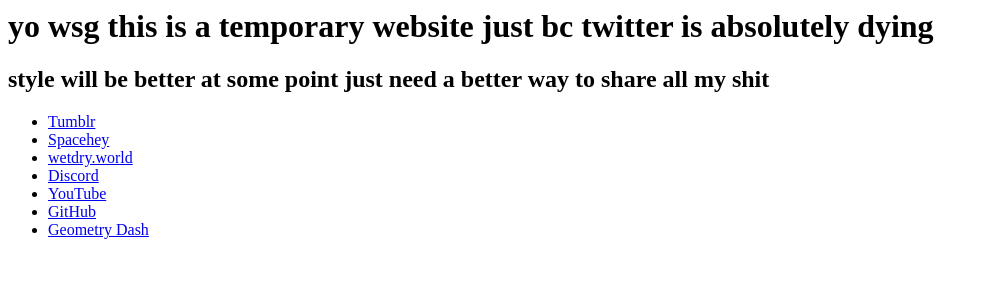
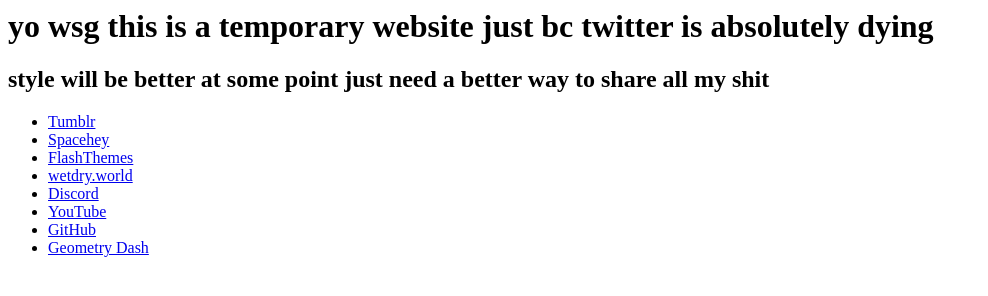
Before and after one commit to gracefulTenacity/yeahimsammi.xyz, a plain HTML site: page index.html in a window 1280 px wide. Shown: the whole page, without its empty margins (0-988 px from the left). Drawn offline with Linux system fonts and the light colour scheme.

Commit message:
Update index.html

```diff
--- a/index.html
+++ b/index.html
@@ -9,7 +9,7 @@
     <ul>
       <li><a href="https://tumblr.com/gracefultenacity">Tumblr</a></li>
       <li><a href="https://spacehey.com/yeahimsammi">Spacehey</a></li>
-      <!--<li><a href="">mastodon.social</a></li>-->
+      <li><a href="https://flashthemes.net/user/73">FlashThemes</a></li>
       <li><a href="https://wetdry.world/@latulapyrope">wetdry.world</a></li>
       <li><a href="https://discord.com/users/1000140141001723985">Discord</a></li>
       <li><a href="https://www.youtube.com/channel/UCVCkrssVKBJy7OEVGhtE3ng">YouTube</a></li>
```
